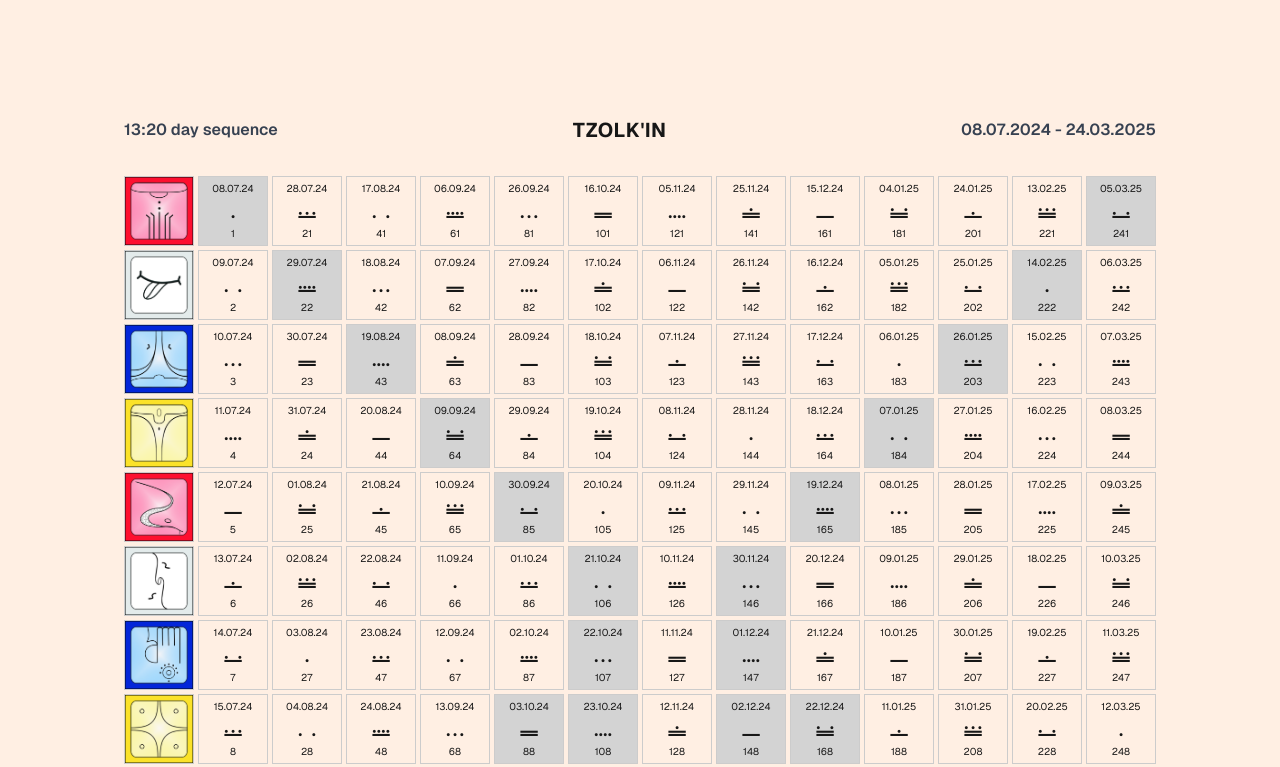
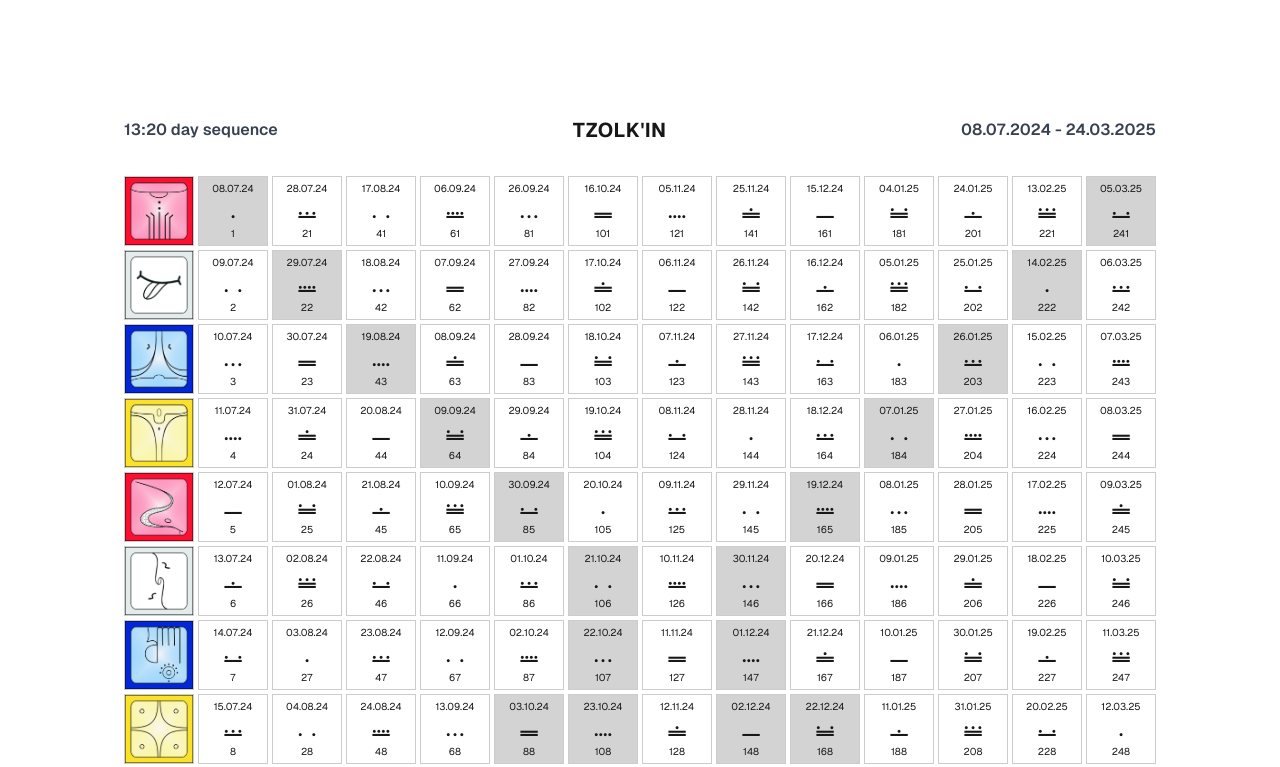
Before and after one commit to nikandt/tzolkin-calendar, a Next.js app: page / in a window 1280 px wide. Shown: the top 767 px of the page. Built offline with nearby package versions, Linux system fonts and the light colour scheme.

Commit message:
Change background color and add dark mode support
Update background color for light and dark modes.

```diff
--- a/app/globals.css
+++ b/app/globals.css
@@ -3,8 +3,19 @@
 @tailwind utilities;
 
 :root {
-  --background: #ffefe3;
+  --background: #ffffff;
   --foreground: #171717;
+}
+
+@media (prefers-color-scheme: dark) {
+  :root {
+    --background: #0a0a0a;
+    --foreground: #ededed;
+  }
+}
+
+html {
+  overflow: hidden;
 }
 
 body {
```
